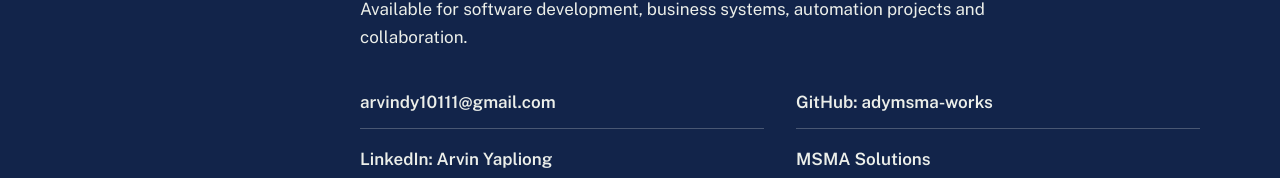
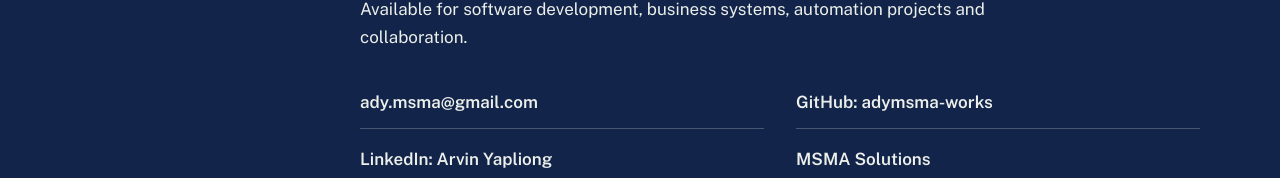
Before and after one commit to adymsma-works/arvindymsma.solutions, a React (Vite) app: page / in a window 1280 px wide. Shown: the part 4509-4687 px from the top of the page. Built offline with nearby package versions, Linux system fonts and the light colour scheme.

Commit message:
Update main contact email address

```diff
--- a/src/data.js
+++ b/src/data.js
@@ -1,7 +1,7 @@
 // All portfolio text lives here. Edit this file to update the site.
 
 export const links = {
-  email: "arvindy10111@gmail.com",
+  email: "ady.msma@gmail.com",
   github: "https://github.com/adymsma-works",
   linkedin: "https://www.linkedin.com/in/arvin-y-18a8312a5",
   company: "https://msma.ph",
```
